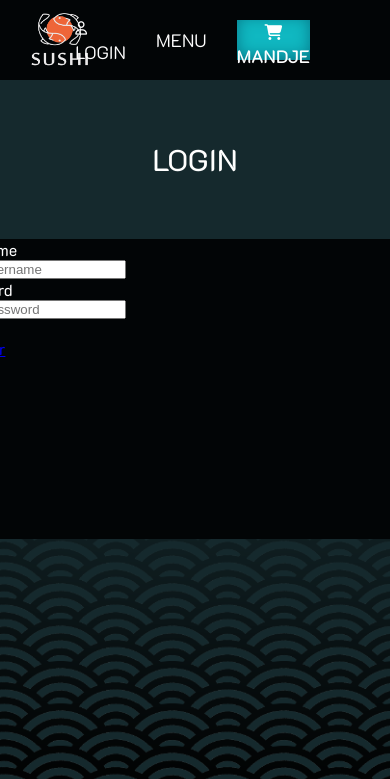
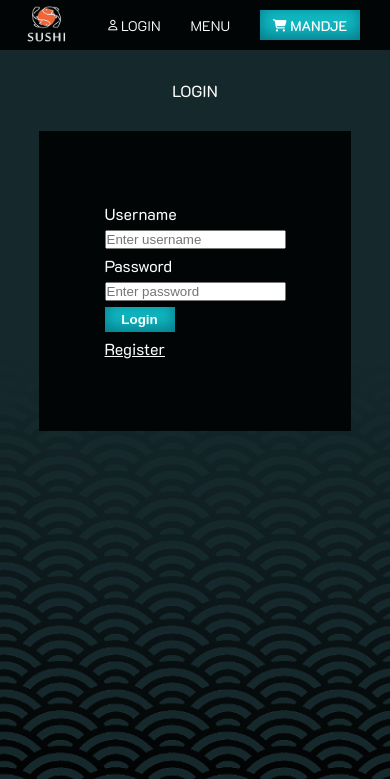
Before and after one commit to bleenie/restaurant, a PHP site: page /login-page.php in a window 390 px wide; the page is wider, and only the part inside the window is pictured. Shown: the top 779 px of that part. Run offline with PHP 8.4, Linux system fonts and the light colour scheme; some libraries are stand-ins or nearby versions.

Commit message:
Media queries

```diff
--- a/add-page.php
+++ b/add-page.php
@@ -19,7 +19,6 @@ if (isset($_SESSION['user']['name'])) :
         <link rel="preconnect" href="https://fonts.gstatic.com" crossorigin>
         <link href="https://fonts.googleapis.com/css2?family=K2D:wght@300;400;500;600;700&display=swap" rel="stylesheet">
         <title>Document</title>
-        <script src="./admin.js" defer></script>
     </head>
 
     <body>
@@ -62,7 +61,7 @@ if (isset($_SESSION['user']['name'])) :
                         <label>Foto</label>
                         <input type="file" name="img" placeholder="Nieuwe foto">
 
-                        <input type="submit" name="submit">
+                        <input class="submitbtn" type="submit" name="submit">
                     </form>
                 </div>
             </div>
--- a/css/form.css
+++ b/css/form.css
@@ -3,12 +3,17 @@
     height: 300px;
     width: 500px;
     background-color: #020506;
+    display: flex;
+    justify-content: center;
+    align-items: center;
+    margin-bottom: 50px;
 }
 
 .admin-box {
     min-height: 500px;
     width: 800px;
     background-color: #020506;
+    margin-bottom: 50px;
 }
 
 label {
@@ -17,6 +22,7 @@ label {
 
 input:not(.radio-input) {
     display: block;
+    margin: 6px 0;
 }
 
 .error {
@@ -36,6 +42,26 @@ input:not(.radio-input) {
     height: 100%;
     justify-content: center;
     padding: 30px;
+}
+
+.submitbtn {
+    background-color: #10B8C1;
+    box-shadow: 0px -4px 15px #057686 inset;
+    border: none;
+    width: 70px;
+    height: 25px;
+    color: white;
+    font-weight: bold;
+}
+
+.submitbtn:hover {
+    background-color: #057686;
+    box-shadow: 0px -4px 15px #04545f inset;
+
+}
+
+.link {
+    color: white;
 }
 
 .btn {
@@ -65,3 +91,15 @@ input:not(.radio-input) {
     justify-content: center;
     align-items: center;
 }
+
+@media only screen and (max-width: 600px) {
+
+    .login-box,
+    .register-box {
+        width: 80%;
+    }
+
+    .admin-box {
+        width: 80%;
+    }
+}
--- a/css/header.css
+++ b/css/header.css
@@ -24,3 +24,74 @@
 .logo {
     height: 60px;
 }
+
+header {
+    width: 100vw;
+    height: 80px;
+    background-color: #020506;
+    display: flex;
+}
+
+.header-left {
+    width: 10%;
+    height: 100%;
+    display: flex;
+    align-items: center;
+    margin-left: 20px;
+}
+
+.header-right {
+    width: 90%;
+    height: 100%;
+    display: flex;
+    gap: 30px;
+    color: white;
+    justify-content: flex-end;
+    align-items: center;
+    margin-right: 80px;
+}
+
+header a {
+    text-decoration: none;
+    color: white;
+    font-size: 18px;
+    font-weight: 300;
+}
+
+.cart-btn {
+    width: 170px;
+    height: 40px;
+    color: white;
+    background-color: #10B8C1;
+    font-size: 18px;
+    font-family: 'K2D', sans-serif;
+    font-weight: 500;
+    box-shadow: 0px -4px 15px #057686 inset;
+    border: none;
+}
+
+@media only screen and (max-width: 1000px) {
+    .header-right {
+        margin-right: 30px;
+    }
+}
+
+@media only screen and (max-width: 600px) {
+    header a {
+        font-size: 14px;
+    }
+
+    .cart-btn {
+        font-size: 14px;
+        width: 100px;
+        height: 30px;
+    }
+
+    header {
+        height: 50px;
+    }
+
+    .logo {
+        height: 40px;
+    }
+}
--- a/css/style.css
+++ b/css/style.css
@@ -17,51 +17,6 @@ body {
     overflow-x: hidden;
     background-attachment: fixed;
     font-family: 'K2D', sans-serif;
-}
-
-header {
-    width: 100vw;
-    height: 80px;
-    background-color: #020506;
-    display: flex;
-}
-
-.header-left {
-    width: 50%;
-    height: 100%;
-    display: flex;
-    align-items: center;
-    margin-left: 20px;
-}
-
-.header-right {
-    width: 50%;
-    height: 100%;
-    display: flex;
-    gap: 30px;
-    color: white;
-    justify-content: flex-end;
-    align-items: center;
-    margin-right: 80px;
-}
-
-header a {
-    text-decoration: none;
-    color: white;
-    font-size: 18px;
-    font-weight: 300;
-}
-
-.cart-btn {
-    width: 170px;
-    height: 40px;
-    color: white;
-    background-color: #10B8C1;
-    font-size: 18px;
-    font-family: 'K2D', sans-serif;
-    font-weight: 500;
-    box-shadow: 0px -4px 15px #057686 inset;
-    border: none;
 }
 
 .banner {
@@ -115,7 +70,7 @@ p {
 
 h1 {
     color: white;
-    margin: 60px;
+    margin: 40px;
     font-weight: 400;
     font-size: 30px;
 }
@@ -154,6 +109,7 @@ h2 {
     grid-template-columns: repeat(auto-fit, minmax(500px, max-content));
     grid-gap: 16px;
     gap: 30px;
+    margin-bottom: 50px;
 }
 
 .menu-item {
@@ -199,3 +155,125 @@ h2 {
     height: 36px;
     margin: 30px 0 0 0;
 }
+
+.dish-price:hover {
+    background-color: #057686;
+    box-shadow: 0px -4px 15px #04545f inset;
+
+}
+
+@media only screen and (max-width: 1200px) {
+    #menu {
+        width: 900px;
+    }
+
+    .menu-item-box {
+        grid-template-columns: repeat(auto-fit, minmax(400px, max-content));
+    }
+
+    .menu-item {
+        width: 380px;
+    }
+
+    .about {
+        width: 700px;
+        height: 500px;
+    }
+}
+
+@media only screen and (max-width: 1000px) {
+    #menu {
+        width: 500px;
+    }
+
+    .menu-item-box {
+        grid-template-columns: repeat(auto-fit, minmax(400px, max-content));
+    }
+
+    .menu-item {
+        width: 380px;
+    }
+
+    .menu-item-right img {
+        height: 150px;
+        width: auto;
+    }
+
+    .about {
+        width: 80%;
+        height: 360px;
+        max-height: 600px;
+    }
+
+    .about-text p {
+        font-size: 14px;
+    }
+}
+
+@media only screen and (max-width: 800px) {
+    .about {
+        width: 80%;
+        height: 250px;
+        max-height: 400px;
+    }
+
+    .about-text {
+        padding: 30px;
+    }
+
+    .about-text p {
+        font-size: 10px;
+    }
+}
+
+@media only screen and (max-width: 600px) {
+    .about {
+        margin-top: 20px;
+        width: 80%;
+        height: 150px;
+        max-height: 400px;
+    }
+
+    .about-text p {
+        font-size: 8px;
+    }
+
+    .about-text {
+        padding: 20px;
+    }
+
+    h1 {
+        margin: 30px;
+        font-size: 16px;
+    }
+
+    h2 {
+        font-size: 12px;
+    }
+
+    .menu-top-search {
+        height: 20px;
+        width: 400px;
+    }
+
+    #menu {
+        width: 400px;
+    }
+
+    .menu-item {
+        height: 100px;
+    }
+
+    .menu-item p {
+        font-size: 14px;
+    }
+
+    .menu-item-right img {
+        height: 130px;
+    }
+
+    .dish-price {
+        height: 30px;
+        margin: 10px 0 0 0;
+    }
+}
--- a/delete-page.php
+++ b/delete-page.php
@@ -19,7 +19,6 @@ if (isset($_SESSION['user']['name'])) :
         <link rel="preconnect" href="https://fonts.gstatic.com" crossorigin>
         <link href="https://fonts.googleapis.com/css2?family=K2D:wght@300;400;500;600;700&display=swap" rel="stylesheet">
         <title>Document</title>
-        <script src="./admin.js" defer></script>
     </head>
 
     <body>
@@ -65,9 +64,9 @@ if (isset($_SESSION['user']['name'])) :
                             <tr>
                                 <td><?php echo $value['name']; ?></td>
                                 <td><?php echo $value['description']; ?></td>
-                                <td><?php echo $value['price']; ?></td>
+                                <td>€<?php echo $value['price']; ?></td>
                                 <td><?php echo $value['image']; ?></td>
-                                <td><a href="./include/delete.php?id=<?php echo $value['id']; ?>" name="delsubmit">DELETE</a>
+                                <td><a class="link" href="./include/delete.php?id=<?php echo $value['id']; ?>" name="delsubmit">DELETE</a>
                             </tr>
                         <?php endforeach; ?>
                     </table>
--- a/edit-page.php
+++ b/edit-page.php
@@ -19,7 +19,6 @@ if (isset($_SESSION['user']['name'])) :
         <link rel="preconnect" href="https://fonts.gstatic.com" crossorigin>
         <link href="https://fonts.googleapis.com/css2?family=K2D:wght@300;400;500;600;700&display=swap" rel="stylesheet">
         <title>Document</title>
-        <script src="./admin.js" defer></script>
     </head>
 
     <body>
@@ -65,9 +64,9 @@ if (isset($_SESSION['user']['name'])) :
                             <tr>
                                 <td><?php echo $value['name']; ?></td>
                                 <td><?php echo $value['description']; ?></td>
-                                <td><?php echo $value['price']; ?></td>
+                                <td>€<?php echo $value['price']; ?></td>
                                 <td><?php echo $value['image']; ?></td>
-                                <td><a href="edit-page2.php?id=<?php echo $value['id']; ?>" name="edit">EDIT</a>
+                                <td><a class="link" href="edit-page2.php?id=<?php echo $value['id']; ?>" name="edit">EDIT</a>
                             </tr>
                         <?php endforeach; ?>
                     </table>
--- a/edit-page2.php
+++ b/edit-page2.php
@@ -20,7 +20,6 @@ if (isset($_SESSION['user']['name'])) :
         <link rel="preconnect" href="https://fonts.gstatic.com" crossorigin>
         <link href="https://fonts.googleapis.com/css2?family=K2D:wght@300;400;500;600;700&display=swap" rel="stylesheet">
         <title>Document</title>
-        <script src="./admin.js" defer></script>
     </head>
 
     <body>
@@ -63,7 +62,7 @@ if (isset($_SESSION['user']['name'])) :
                         <label>Foto</label>
                         <input type="file" name="image" value="<?php echo $data['image']; ?>">
 
-                        <input type="submit" name="editsubmit">
+                        <input class="submitbtn" type="submit" name="editsubmit">
                     </form>
                 </div>
             </div>
--- a/index.php
+++ b/index.php
@@ -7,6 +7,8 @@
     <meta name="viewport" content="width=device-width, initial-scale=1.0">
     <link rel="stylesheet" href="./css/style.css">
     <link rel="stylesheet" href="./css/header.css">
+    <link rel="stylesheet" href="./css/form.css">
+    <link rel="stylesheet" href="./css/table.css">
     <script src="https://kit.fontawesome.com/21918895c4.js" crossorigin="anonymous"></script>
     <link rel="preconnect" href="https://fonts.googleapis.com">
     <link rel="preconnect" href="https://fonts.gstatic.com" crossorigin>
--- a/login-page.php
+++ b/login-page.php
@@ -39,8 +39,8 @@
                 <label>Password</label>
                 <input type="password" name="password" placeholder="Enter password">
 
-                <input type="submit" name="submit">
-                <a href="./register-page.php">Register<a>
+                <input class="submitbtn" type="submit" value="Login" name="submit">
+                <a class="link" href="./register-page.php">Register</a>
             </form>
         </div>
     </main>
--- a/register-page.php
+++ b/register-page.php
@@ -39,7 +39,7 @@
                 <label>First Name</label>
                 <input type="text" name="name" placeholder="Enter your name" required>
 
-                <input type="submit" name="submit">
+                <input class="submitbtn" type="submit" value="Register" name="submit">
             </form>
         </div>
     </main>
```
Also changed, not shown: admin.js (deleted, +0 -38 lines).
